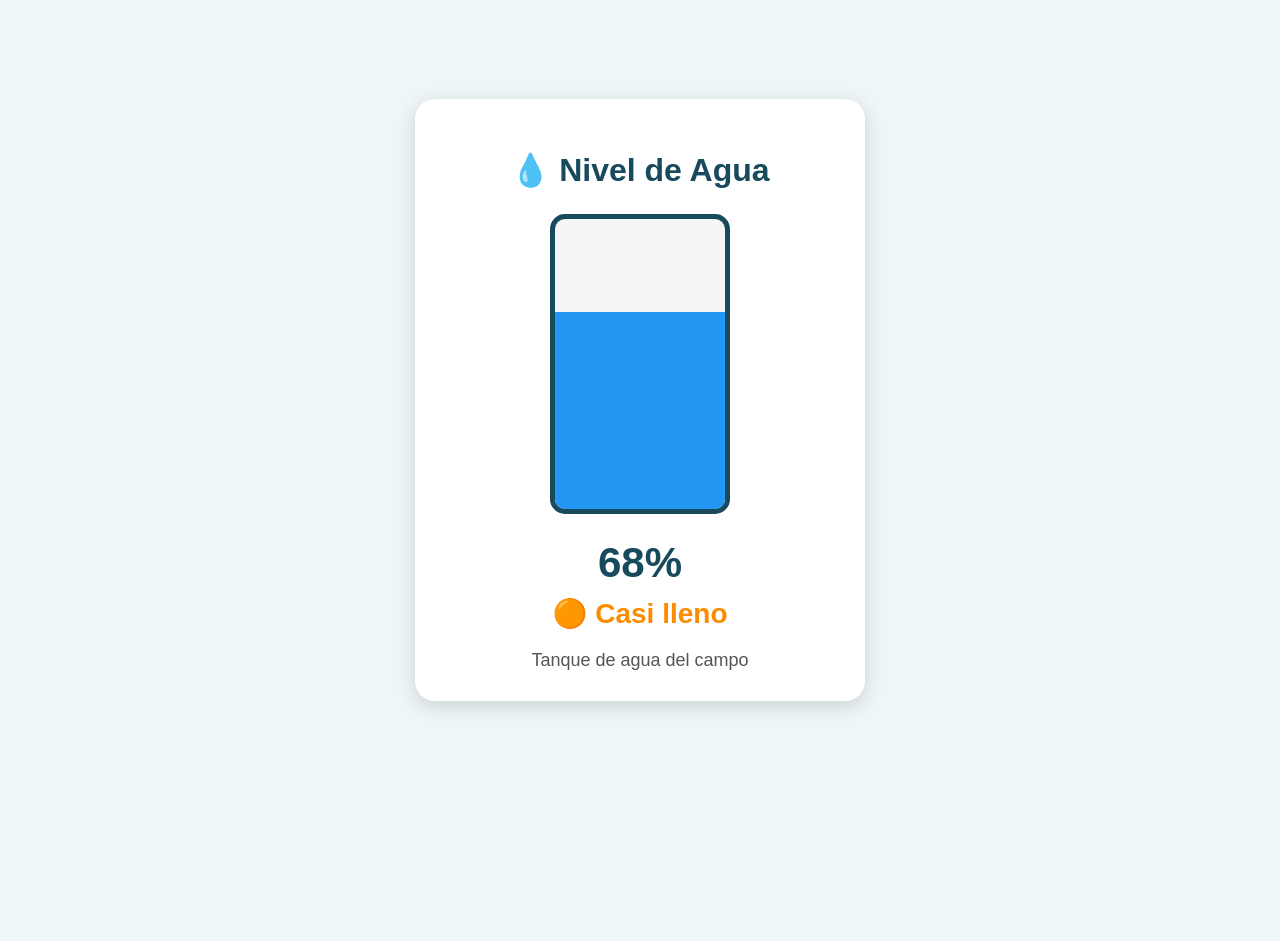
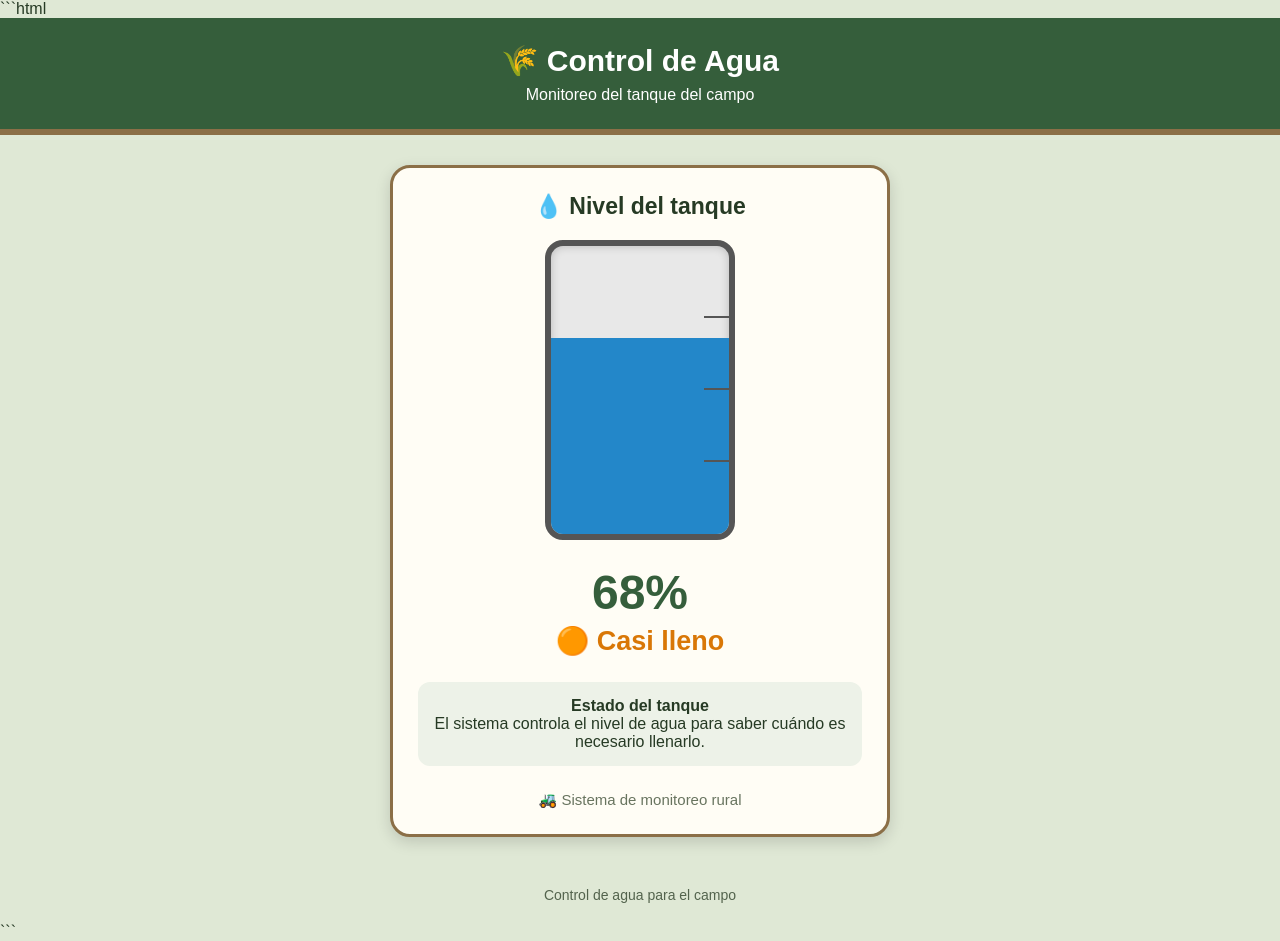
Before and after one commit to facundoesc38-blip/elchanar1, a plain HTML site: page index.html in a window 1280 px wide. Before the commit the page ends 800 px from the top, so only its background shows below. Drawn offline with Linux system fonts and the light colour scheme.

Commit message:
Update index.html

````diff
--- a/index.html
+++ b/index.html
@@ -1,9 +1,11 @@
+```html
 <!DOCTYPE html>
 <html lang="es">
 <head>
     <meta charset="UTF-8">
     <meta name="viewport" content="width=device-width, initial-scale=1.0">
-    <title>Nivel de Agua</title>
+
+    <title>Control de Agua - Campo</title>
 
     <style>
         * {
@@ -13,76 +15,154 @@
         body {
             margin: 0;
             font-family: Arial, sans-serif;
-            background: #eef6f8;
-            display: flex;
-            justify-content: center;
-            align-items: center;
-            min-height: 100vh;
+            background: #dfe8d5;
+            color: #263a24;
         }
 
-        .contenedor {
-            background: white;
-            width: 90%;
-            max-width: 450px;
-            padding: 30px;
-            border-radius: 20px;
+        /* ENCABEZADO */
+        header {
+            background: #355e3b;
+            color: white;
+            padding: 25px 15px;
             text-align: center;
-            box-shadow: 0 5px 20px rgba(0,0,0,0.15);
+            border-bottom: 6px solid #8b6f47;
         }
 
-        h1 {
-            color: #174a5c;
-            margin-bottom: 25px;
+        header h1 {
+            margin: 0;
+            font-size: 30px;
         }
 
+        header p {
+            margin: 8px 0 0;
+            font-size: 16px;
+        }
+
+        /* CONTENEDOR */
+        .contenedor {
+            width: 92%;
+            max-width: 500px;
+            margin: 30px auto;
+            background: #fffdf5;
+            border-radius: 20px;
+            padding: 25px;
+            text-align: center;
+            box-shadow: 0 5px 15px rgba(0,0,0,0.15);
+            border: 3px solid #8b6f47;
+        }
+
+        .titulo {
+            font-size: 23px;
+            font-weight: bold;
+            margin-bottom: 20px;
+        }
+
+        /* TANQUE */
         .tanque {
-            width: 180px;
+            width: 190px;
             height: 300px;
-            border: 5px solid #174a5c;
-            border-radius: 15px;
-            margin: 0 auto 25px;
+            margin: auto;
+            border: 6px solid #555;
+            border-radius: 18px;
+            background: #e8e8e8;
             position: relative;
             overflow: hidden;
-            background: #f5f5f5;
+            box-shadow: inset 0 0 10px rgba(0,0,0,0.2);
         }
 
         .agua {
             position: absolute;
             bottom: 0;
+            left: 0;
             width: 100%;
             height: 0%;
-            background: #2196f3;
+            background: #2387c9;
             transition: height 1s ease;
         }
 
-        .porcentaje {
-            font-size: 42px;
-            font-weight: bold;
-            color: #174a5c;
+        /* MARCAS DEL TANQUE */
+        .marca {
+            position: absolute;
+            right: 0;
+            width: 25px;
+            border-top: 2px solid #555;
+            z-index: 2;
         }
 
-        .estado {
-            font-size: 28px;
-            font-weight: bold;
-            margin-top: 10px;
+        .marca25 {
+            bottom: 25%;
         }
 
-        .informacion {
-            margin-top: 20px;
-            color: #555;
-            font-size: 18px;
+        .marca50 {
+            bottom: 50%;
+        }
+
+        .marca75 {
+            bottom: 75%;
+        }
+
+        /* PORCENTAJE */
+        .porcentaje {
+            margin-top: 25px;
+            font-size: 48px;
+            font-weight: bold;
+            color: #355e3b;
+        }
+
+        /* ESTADO */
+        .estado {
+            font-size: 27px;
+            font-weight: bold;
+            margin-top: 5px;
+        }
+
+        /* INFORMACIÓN */
+        .info {
+            margin-top: 25px;
+            padding: 15px;
+            background: #edf2e8;
+            border-radius: 12px;
+            font-size: 16px;
+        }
+
+        .campo {
+            margin-top: 25px;
+            font-size: 15px;
+            color: #68745f;
+        }
+
+        /* PIE */
+        footer {
+            text-align: center;
+            padding: 20px;
+            color: #53634d;
+            font-size: 14px;
         }
     </style>
 </head>
 
 <body>
 
+<header>
+    <h1>🌾 Control de Agua</h1>
+    <p>Monitoreo del tanque del campo</p>
+</header>
+
+
 <div class="contenedor">
 
-        <h1>💧 Nivel de Agua</h1>
+    <div class="titulo">
+        💧 Nivel del tanque
+    </div>
 
     <div class="tanque">
+
+        <div class="marca marca25"></div>
+        <div class="marca marca50"></div>
+        <div class="marca marca75"></div>
+
         <div class="agua" id="agua"></div>
+
     </div>
 
     <div class="porcentaje" id="porcentaje">
@@ -93,16 +173,34 @@
         Vacío
     </div>
 
-        <div class="informacion">
-            Tanque de agua del campo
+    <div class="info">
+        <strong>Estado del tanque</strong>
+        <br>
+        El sistema controla el nivel de agua
+        para saber cuándo es necesario llenarlo.
+    </div>
+
+    <div class="campo">
+        🚜 Sistema de monitoreo rural
     </div>
 
 </div>
 
+
+<footer>
+    Control de agua para el campo
+</footer>
+
+
 <script>
 
-        // CAMBIÁ ESTE VALOR PARA PROBAR EL TANQUE
+    // ===================================
+    // NIVEL DEL TANQUE
+    // ===================================
+
+    // CAMBIÁ ESTE NÚMERO PARA PROBAR
     let nivel = 68;
+
 
     function actualizarNivel() {
 
@@ -110,34 +208,46 @@
         let porcentaje = document.getElementById("porcentaje");
         let estado = document.getElementById("estado");
 
+
         // Mostrar porcentaje
         porcentaje.textContent = nivel + "%";
 
-            // Llenar el tanque
+
+        // Mostrar agua dentro del tanque
         agua.style.height = nivel + "%";
 
-            // Determinar el estado
+
+        // Determinar estado
         if (nivel <= 25) {
 
             estado.textContent = "🔴 Vacío";
-                estado.style.color = "#e53935";
+            estado.style.color = "#c0392b";
 
-            } else if (nivel <= 50) {
+        }
+
+        else if (nivel <= 50) {
 
             estado.textContent = "🟡 Mitad";
-                estado.style.color = "#fbc02d";
+            estado.style.color = "#d4a017";
 
-            } else if (nivel <= 75) {
+        }
+
+        else if (nivel <= 75) {
 
             estado.textContent = "🟠 Casi lleno";
-                estado.style.color = "#fb8c00";
+            estado.style.color = "#d97706";
 
-            } else {
+        }
+
+        else {
 
             estado.textContent = "🟢 Lleno";
-                estado.style.color = "#43a047";
+            estado.style.color = "#3f7d3a";
+
         }
+
     }
+
 
     actualizarNivel();
 
@@ -145,3 +255,9 @@
 
 </body>
 </html>
+```
+
+    </script>
+
+</body>
+</html>
````
Lines whose indentation alone changed are shown as unchanged.
